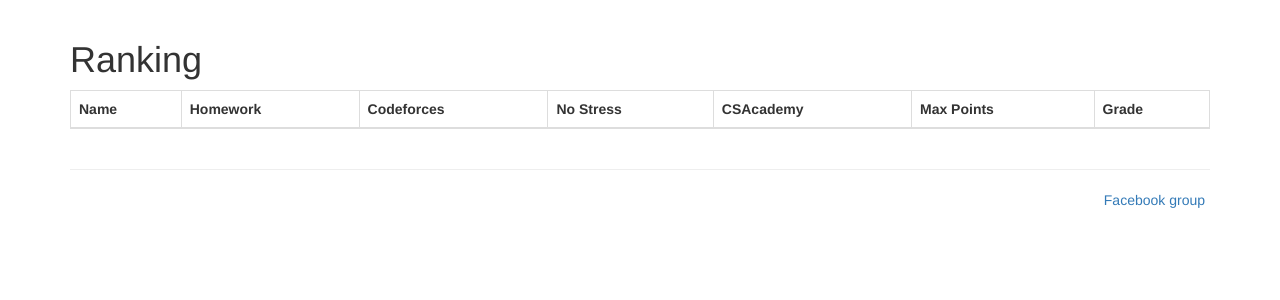
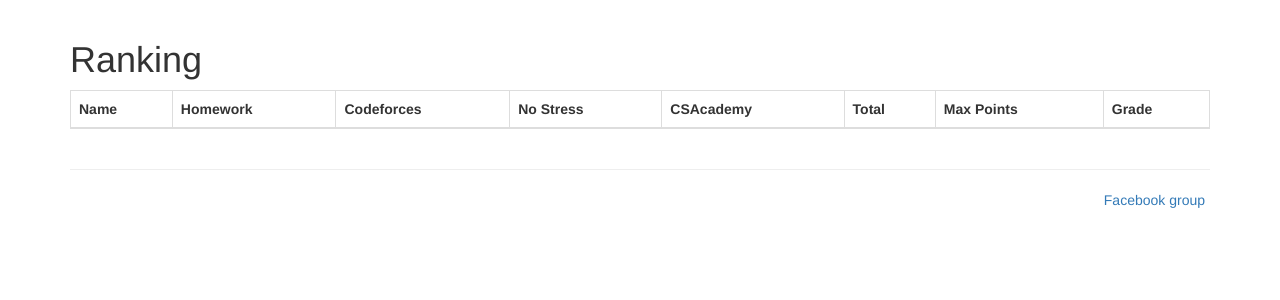
Before and after one commit to infoclock/OlympicTracker, a Django app: template allauthdemo/templates/bases/ranking-list.html in a window 1280 px wide. Shown: the part 51-351 px from the top of the page. Run offline with Django 3.2, Linux system fonts and the light colour scheme; the template is opened without the code that fills it, so the values that code supplies are empty; some libraries are stand-ins or nearby versions.

Commit message:
Add total to ranking

```diff
--- a/allauthdemo/demo/views.py
+++ b/allauthdemo/demo/views.py
@@ -56,7 +56,8 @@ class RankingView(generic.TemplateView):
             d['no_stress'] = user.score_fmi_no_stress / 20
             d['csacademy'] = user.score_csacademy / 20
             d['max_points'] = 100 if user.school_year == 1 else 140
-            d['nota'] = (d['homework_points'] + d['codeforces_points'] + d['no_stress'] + d['csacademy']) / d['max_points'] * 10
+            d['total'] = d['homework_points'] + d['codeforces_points'] + d['no_stress'] + d['csacademy']
+            d['nota'] = total / d['max_points'] * 10
             users.append(d)
         context['users'] = users
         return context
--- a/allauthdemo/templates/bases/ranking-list.html
+++ b/allauthdemo/templates/bases/ranking-list.html
@@ -15,6 +15,7 @@
                 <th> Codeforces </th>
                 <th> No Stress </th>
                 <th> CSAcademy </th>
+                <th> Total </th>
                 <th> Max Points </th>
                 <th> Grade </th>
             </tr>
@@ -27,6 +28,7 @@
           <td>{{user.codeforces_points}}</td>
           <td>{{user.no_stress}}</td>
           <td>{{user.csacademy}}</td>
+          <td>{{user.total}}</td>
           <td>{{user.max_points}}</td>
           <td>{{user.nota}}</td>
         </tr>
```
